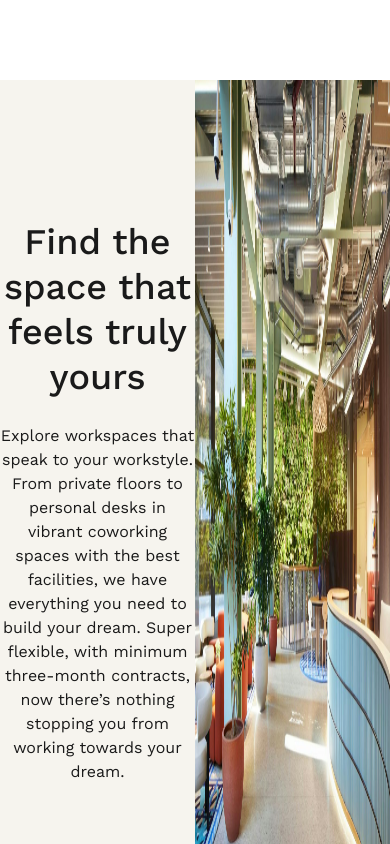
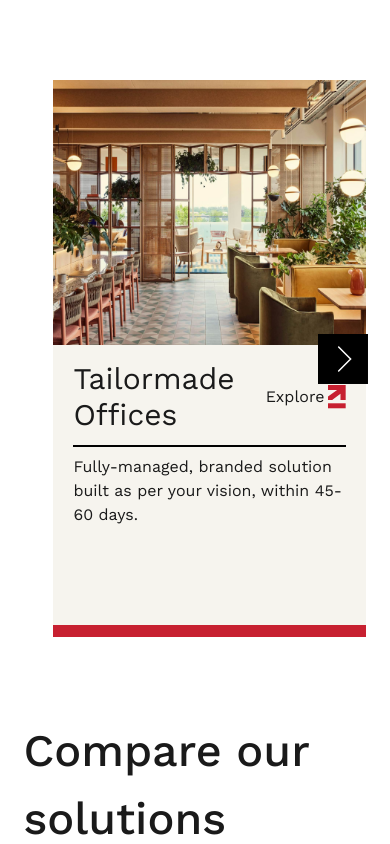
Before and after one commit to arham-labs/urbanwrk-website, a Next.js app: page /solutions-landing in a window 390 px wide. Shown: the top 844 px of the page. Built offline with nearby package versions, Linux system fonts and the light colour scheme.

Commit message:
feat: home page

```diff
--- a/src/app/solutions-landing/page.js
+++ b/src/app/solutions-landing/page.js
@@ -12,6 +12,8 @@ import SolutionBanner from '@/components/solutionsLanding/solutionBanner'
 export default function page() {
     return (
         <>
+
+
             <SolutionBanner />
             <Solutions />
             <CompareSolutions />
--- a/src/components/solutionsLanding/solutionBanner.js
+++ b/src/components/solutionsLanding/solutionBanner.js
@@ -5,16 +5,19 @@ export default function SolutionBanner() {
     return (
         <div className='bg-[#F6F4EE] '>
             <div className='my-20'>
-                <div className='flex  md:flex-row'>
-                    <div className='w-full md:w-1/2 flex justify-center items-center flex-col md:px-16 py-20'>
-                        <h2 className='text-4xl md:text-5xl lg:text-6xl text-center md:text-left leading-tight font-medium max-w-md md:max-w-none'>
-                            Find the space that feels truly yours
+                <div className='flex  md:flex-row max-md:hidden'>
+                    <div className='max-w-[1920px] md:w-1/2 flex justify-center  flex-col md:px-8 py-20'>
+                        <h2 className='text-4xl md:text-5xl lg:text-6xl  text-center md:text-left leading-tight font-medium max-w-md md:max-w-none'>
+                            Find the space that
+                        </h2>
+                        <h2 className='text-4xl md:text-5xl lg:text-6xl text-center md:text-left leading-tight font-medium max-w-md md:max-w-none font-kepler'>
+                            feels truly yours
                         </h2>
                         <div>
                             <p className='pt-6 text-base text-center md:text-left'>Explore workspaces that speak to your workstyle. From private floors to personal desks in vibrant coworking spaces with the best facilities, we have everything you need to build your dream. Super flexible, with minimum three-month contracts, now there’s nothing stopping you from working towards your dream.</p>
                         </div>
                     </div>
-                    <div className='w-full h-[100vh] md:w-1/2  '>
+                    <div className=' h-[100vh] md:w-1/2  '>
                         <Image
                             src="/images/solutionsLanding/banner.png"
                             alt="solution-page"
```
Also changed, not shown: public/images/solutionsLanding/banner.png.
